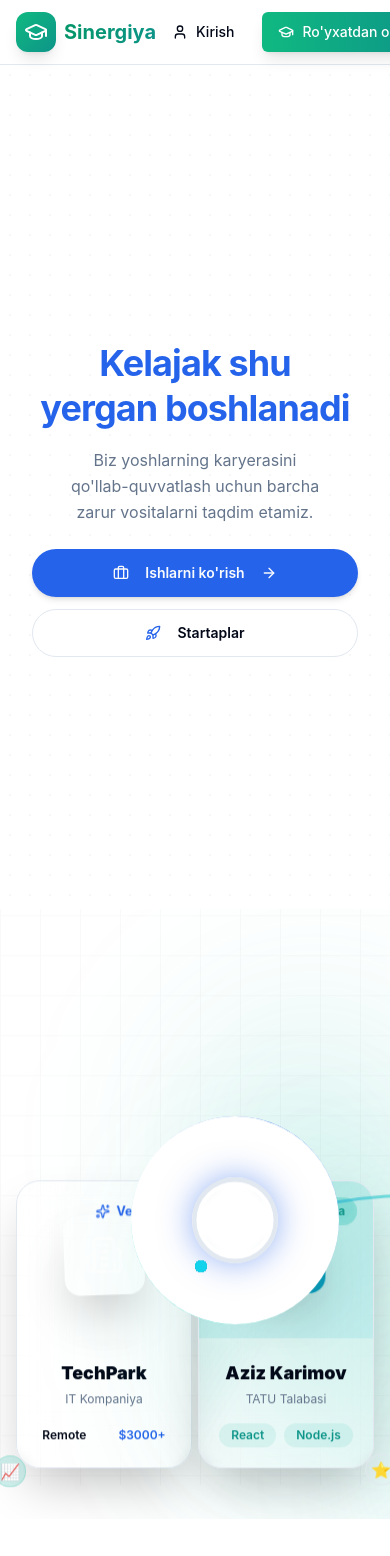
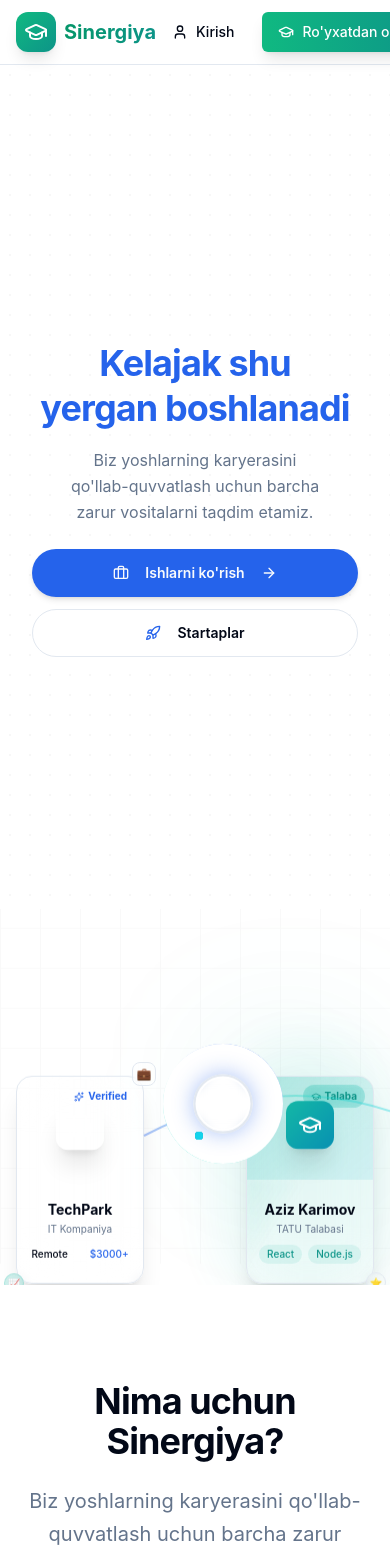
Before and after one commit to otabekxoff-creator/qadam.uz, a Next.js app in the folder frontend/: page / in a window 390 px wide. Shown: the top 1556 px of the page. Built offline with nearby package versions, Linux system fonts and the light colour scheme.

Commit message:
Reduce ConnectionSection padding and size for better mobile/desktop experience

```diff
--- a/frontend/src/components/home/ConnectionSection.tsx
+++ b/frontend/src/components/home/ConnectionSection.tsx
@@ -11,13 +11,13 @@ export function ConnectionSection() {
     offset: ['start end', 'end start'],
   });
 
-  const y = useTransform(scrollYProgress, [0, 1], [50, -50]);
+  const y = useTransform(scrollYProgress, [0, 1], [30, -30]);
 
   return (
-    <section ref={containerRef} className="relative py-20 sm:py-32 overflow-hidden bg-gradient-to-b from-background via-secondary/5 to-background">
-      {/* Enhanced Background Effects */}
+    <section ref={containerRef} className="relative py-12 sm:py-16 overflow-hidden bg-gradient-to-b from-background via-secondary/5 to-background">
+      {/* Background Effects */}
       <div className="absolute inset-0 overflow-hidden">
-        <div className="absolute top-1/2 left-1/2 -translate-x-1/2 -translate-y-1/2 w-[1200px] h-[1200px] bg-gradient-radial from-primary/10 via-teal-500/5 to-transparent rounded-full" />
+        <div className="absolute top-1/2 left-1/2 -translate-x-1/2 -translate-y-1/2 w-[800px] h-[800px] bg-gradient-radial from-primary/10 via-teal-500/5 to-transparent rounded-full" />
 
         {/* Animated Grid */}
         <motion.div
@@ -27,21 +27,21 @@ export function ConnectionSection() {
           <div className="absolute inset-0" style={{ backgroundImage: 'linear-gradient(#000 1px, transparent 1px), linear-gradient(90deg, #000 1px, transparent 1px)', backgroundSize: '40px 40px' }} />
         </motion.div>
 
-        {/* Floating Orbs */}
-        {[...Array(6)].map((_, i) => (
+        {/* Floating Orbs - reduced */}
+        {[...Array(3)].map((_, i) => (
           <motion.div
             key={i}
-            className={`absolute w-64 h-64 rounded-full ${
+            className={`absolute w-32 h-32 rounded-full ${
               i % 2 === 0 ? 'bg-primary/10' : 'bg-teal-500/10'
             } blur-3xl`}
             style={{
-              left: `${20 + i * 15}%`,
-              top: `${10 + i * 12}%`,
+              left: `${25 + i * 25}%`,
+              top: `${20 + i * 20}%`,
             }}
             animate={{
-              x: [0, 50, 0],
-              y: [0, -30, 0],
-              scale: [1, 1.2, 1],
+              x: [0, 30, 0],
+              y: [0, -20, 0],
+              scale: [1, 1.1, 1],
             }}
             transition={{
               duration: 8 + i * 2,
@@ -57,10 +57,10 @@ export function ConnectionSection() {
         className="container relative z-10 mx-auto px-4 sm:px-6"
         style={{ y }}
       >
-        {/* 3D Scene */}
-        <div className="relative h-[450px] sm:h-[550px] lg:h-[600px]">
-          {/* Enhanced Platform with Glow */}
-          <div className="absolute bottom-16 sm:bottom-20 left-1/2 -translate-x-1/2 w-[500px] sm:w-[700px] lg:w-[900px] h-1">
+        {/* 3D Scene - reduced height */}
+        <div className="relative h-[280px] sm:h-[350px] lg:h-[400px]">
+          {/* Platform - reduced */}
+          <div className="absolute bottom-8 sm:bottom-10 left-1/2 -translate-x-1/2 w-[400px] sm:w-[600px] lg:w-[800px] h-0.5">
             <motion.div
               className="w-full h-full bg-gradient-to-r from-transparent via-primary/50 to-transparent"
               initial={{ scaleX: 0, opacity: 0 }}
@@ -68,84 +68,70 @@ export function ConnectionSection() {
               viewport={{ once: true }}
               transition={{ duration: 1.5, delay: 0.5 }}
             />
-            <motion.div
-              className="absolute inset-0 bg-gradient-to-r from-transparent via-primary/30 to-transparent blur-sm"
-              initial={{ scaleX: 0 }}
-              whileInView={{ scaleX: 1 }}
-              viewport={{ once: true }}
-              transition={{ duration: 2, delay: 0.7 }}
-            />
           </div>
 
-          {/* Company Card */}
+          {/* Company Card - smaller */}
           <motion.div
-            className="absolute left-0 sm:left-8 lg:left-20 top-1/2 -translate-y-1/2"
-            initial={{ opacity: 0, x: -150, rotateY: -45 }}
+            className="absolute left-0 sm:left-4 lg:left-16 top-1/2 -translate-y-1/2"
+            initial={{ opacity: 0, x: -80, rotateY: -45 }}
             whileInView={{ opacity: 1, x: 0, rotateY: 0 }}
             viewport={{ once: true }}
-            transition={{ duration: 1.2, delay: 0.2, type: 'spring', stiffness: 50 }}
+            transition={{ duration: 1, delay: 0.2, type: 'spring', stiffness: 50 }}
           >
             <motion.div
               className="relative cursor-pointer"
-              whileHover={{ scale: 1.05, y: -10 }}
+              whileHover={{ scale: 1.05, y: -5 }}
               transition={{ type: 'spring', stiffness: 300 }}
             >
-              {/* Glow */}
+              {/* Glow - smaller */}
               <motion.div
-                className="absolute -inset-8 bg-primary/20 rounded-full blur-3xl"
+                className="absolute -inset-4 bg-primary/20 rounded-full blur-xl"
                 animate={{ scale: [1, 1.2, 1], opacity: [0.3, 0.5, 0.3] }}
                 transition={{ duration: 4, repeat: Infinity }}
               />
 
-              {/* Card */}
-              <div className="relative w-44 sm:w-56 lg:w-64 h-72 sm:h-80 lg:h-96 bg-card/95 backdrop-blur-xl border border-border/50 rounded-3xl shadow-2xl overflow-hidden">
+              {/* Card - smaller */}
+              <div className="relative w-32 sm:w-40 lg:w-48 h-52 sm:h-60 lg:h-72 bg-card/95 backdrop-blur-xl border border-border/50 rounded-2xl shadow-xl overflow-hidden">
                 <div className="absolute inset-0 bg-gradient-to-br from-primary/10 via-transparent to-transparent" />
 
-                <div className="h-[55%] bg-gradient-to-br from-primary/20 to-teal-500/10 flex items-center justify-center relative">
-                  <div className="absolute top-4 right-4">
-                    <motion.div
-                      className="flex items-center gap-1.5 bg-primary/20 backdrop-blur-sm px-3 py-1.5 rounded-full"
-                      animate={{ scale: [1, 1.05, 1] }}
-                      transition={{ duration: 2, repeat: Infinity }}
-                    >
-                      <Sparkles className="w-3.5 h-3.5 text-primary" />
-                      <span className="text-xs font-bold text-primary">Verified</span>
-                    </motion.div>
+                <div className="h-[50%] bg-gradient-to-br from-primary/20 to-teal-500/10 flex items-center justify-center relative">
+                  <div className="absolute top-2 right-2">
+                    <div className="flex items-center gap-1 bg-primary/20 backdrop-blur-sm px-2 py-1 rounded-full">
+                      <Sparkles className="w-2.5 h-2.5 text-primary" />
+                      <span className="text-[10px] font-bold text-primary">Verified</span>
+                    </div>
                   </div>
 
                   <motion.div
-                    className="w-20 sm:w-24 lg:w-28 h-20 sm:h-24 lg:h-28 rounded-2xl bg-gradient-to-br from-primary to-teal-600 flex items-center justify-center shadow-2xl"
-                    animate={{
-                      y: [0, -8, 0],
-                      rotate: [0, 2, -2, 0],
-                    }}
+                    className="w-12 sm:w-14 lg:w-16 h-12 sm:h-14 lg:h-16 rounded-xl bg-gradient-to-br from-primary to-teal-600 flex items-center justify-center shadow-xl"
+                    animate={{ y: [0, -4, 0] }}
                     transition={{ duration: 4, repeat: Infinity, ease: 'easeInOut' }}
                   >
-                    <Building2 className="w-10 sm:w-12 lg:w-14 h-10 sm:h-12 lg:h-14 text-white" />
+                    <Building2 className="w-6 sm:w-7 lg:w-8 h-6 sm:h-7 lg:h-8 text-white" />
                   </motion.div>
                 </div>
 
-                <div className="h-[45%] p-4 sm:p-6 flex flex-col justify-center items-center text-center bg-card/50 backdrop-blur-sm">
-                  <h3 className="font-black text-lg sm:text-xl text-foreground mb-1">TechPark</h3>
-                  <p className="text-xs sm:text-sm text-muted-foreground mb-4">IT Kompaniya</p>
-                  <div className="flex gap-2">
-                    <span className="px-3 py-1 bg-secondary/80 rounded-full text-xs font-semibold">Remote</span>
-                    <span className="px-3 py-1 bg-primary/10 text-primary rounded-full text-xs font-semibold">$3000+</span>
+                <div className="h-[50%] p-3 sm:p-4 flex flex-col justify-center items-center text-center bg-card/50 backdrop-blur-sm">
+                  <h3 className="font-bold text-sm sm:text-base text-foreground mb-0.5">TechPark</h3>
+                  <p className="text-[10px] sm:text-xs text-muted-foreground mb-2">IT Kompaniya</p>
+                  <div className="flex gap-1.5">
+                    <span className="px-2 py-0.5 bg-secondary/80 rounded-full text-[10px] font-medium">Remote</span>
+                    <span className="px-2 py-0.5 bg-primary/10 text-primary rounded-full text-[10px] font-medium">$3000+</span>
                   </div>
                 </div>
               </div>
 
-              {/* Floating Elements */}
+              {/* Floating Elements - smaller */}
               <motion.div
-                className="absolute -top-4 -right-6 sm:-right-8 w-10 sm:w-12 h-10 sm:h-12 bg-primary/20 backdrop-blur-sm rounded-xl flex items-center justify-center border border-primary/20"
-                animate={{ y: [0, -15, 0], rotate: [0, 15, 0] }}
+                className="absolute -top-2 -right-3 w-6 h-6 bg-primary/20 backdrop-blur-sm rounded-lg flex items-center justify-center border border-primary/20 text-xs"
+                animate={{ y: [0, -8, 0] }}
                 transition={{ duration: 5, repeat: Infinity, delay: 0.5 }}
               >
                 💼
               </motion.div>
               <motion.div
-                className="absolute -bottom-4 -left-6 sm:-left-8 w-8 sm:w-10 h-8 sm:h-10 bg-teal-500/20 backdrop-blur-sm rounded-full flex items-center justify-center border border-teal-500/20"
-                animate={{ y: [0, 12, 0], x: [0, 8, 0] }}
+                className="absolute -bottom-2 -left-3 w-5 h-5 bg-teal-500/20 backdrop-blur-sm rounded-full flex items-center justify-center border border-teal-500/20 text-[10px]"
+                animate={{ y: [0, 6, 0] }}
                 transition={{ duration: 6, repeat: Infinity, delay: 0.3 }}
               >
                 📈
@@ -153,75 +139,68 @@ export function ConnectionSection() {
             </motion.div>
           </motion.div>
 
-          {/* Student Card */}
+          {/* Student Card - smaller */}
           <motion.div
-            className="absolute right-0 sm:right-8 lg:right-20 top-1/2 -translate-y-1/2"
-            initial={{ opacity: 0, x: 150, rotateY: 45 }}
+            className="absolute right-0 sm:right-4 lg:right-16 top-1/2 -translate-y-1/2"
+            initial={{ opacity: 0, x: 80, rotateY: 45 }}
             whileInView={{ opacity: 1, x: 0, rotateY: 0 }}
             viewport={{ once: true }}
-            transition={{ duration: 1.2, delay: 0.4, type: 'spring', stiffness: 50 }}
+            transition={{ duration: 1, delay: 0.4, type: 'spring', stiffness: 50 }}
           >
             <motion.div
               className="relative cursor-pointer"
-              whileHover={{ scale: 1.05, y: -10 }}
+              whileHover={{ scale: 1.05, y: -5 }}
               transition={{ type: 'spring', stiffness: 300 }}
             >
-              {/* Glow */}
+              {/* Glow - smaller */}
               <motion.div
-                className="absolute -inset-8 bg-teal-500/20 rounded-full blur-3xl"
+                className="absolute -inset-4 bg-teal-500/20 rounded-full blur-xl"
                 animate={{ scale: [1, 1.2, 1], opacity: [0.3, 0.5, 0.3] }}
                 transition={{ duration: 4, repeat: Infinity, delay: 2 }}
               />
 
-              {/* Card */}
-              <div className="relative w-44 sm:w-56 lg:w-64 h-72 sm:h-80 lg:h-96 bg-card/95 backdrop-blur-xl border border-border/50 rounded-3xl shadow-2xl overflow-hidden">
+              {/* Card - smaller */}
+              <div className="relative w-32 sm:w-40 lg:w-48 h-52 sm:h-60 lg:h-72 bg-card/95 backdrop-blur-xl border border-border/50 rounded-2xl shadow-xl overflow-hidden">
                 <div className="absolute inset-0 bg-gradient-to-br from-teal-500/10 via-transparent to-primary/10" />
 
-                <div className="h-[55%] bg-gradient-to-br from-teal-500/20 to-cyan-500/10 flex items-center justify-center relative">
-                  <div className="absolute top-4 right-4">
-                    <motion.div
-                      className="flex items-center gap-1.5 bg-teal-500/20 backdrop-blur-sm px-3 py-1.5 rounded-full"
-                      animate={{ scale: [1, 1.05, 1] }}
-                      transition={{ duration: 2, repeat: Infinity, delay: 1 }}
-                    >
-                      <GraduationCap className="w-3.5 h-3.5 text-teal-600" />
-                      <span className="text-xs font-bold text-teal-600">Talaba</span>
-                    </motion.div>
+                <div className="h-[50%] bg-gradient-to-br from-teal-500/20 to-cyan-500/10 flex items-center justify-center relative">
+                  <div className="absolute top-2 right-2">
+                    <div className="flex items-center gap-1 bg-teal-500/20 backdrop-blur-sm px-2 py-1 rounded-full">
+                      <GraduationCap className="w-2.5 h-2.5 text-teal-600" />
+                      <span className="text-[10px] font-bold text-teal-600">Talaba</span>
+                    </div>
                   </div>
 
                   <motion.div
-                    className="w-20 sm:w-24 lg:w-28 h-20 sm:h-24 lg:h-28 rounded-2xl bg-gradient-to-br from-teal-500 to-cyan-600 flex items-center justify-center shadow-2xl"
-                    animate={{
-                      y: [0, -8, 0],
-                      rotate: [0, -2, 2, 0],
-                    }}
+                    className="w-12 sm:w-14 lg:w-16 h-12 sm:h-14 lg:h-16 rounded-xl bg-gradient-to-br from-teal-500 to-cyan-600 flex items-center justify-center shadow-xl"
+                    animate={{ y: [0, -4, 0] }}
                     transition={{ duration: 4, repeat: Infinity, ease: 'easeInOut', delay: 0.5 }}
                   >
-                    <GraduationCap className="w-10 sm:w-12 lg:w-14 h-10 sm:h-12 lg:h-14 text-white" />
+                    <GraduationCap className="w-6 sm:w-7 lg:w-8 h-6 sm:h-7 lg:h-8 text-white" />
                   </motion.div>
                 </div>
 
-                <div className="h-[45%] p-4 sm:p-6 flex flex-col justify-center items-center text-center bg-card/50 backdrop-blur-sm">
-                  <h3 className="font-black text-lg sm:text-xl text-foreground mb-1">Aziz Karimov</h3>
-                  <p className="text-xs sm:text-sm text-muted-foreground mb-4">TATU Talabasi</p>
-                  <div className="flex gap-2">
-                    <span className="px-3 py-1 bg-teal-500/10 text-teal-600 rounded-full text-xs font-semibold">React</span>
-                    <span className="px-3 py-1 bg-teal-500/10 text-teal-600 rounded-full text-xs font-semibold">Node.js</span>
+                <div className="h-[50%] p-3 sm:p-4 flex flex-col justify-center items-center text-center bg-card/50 backdrop-blur-sm">
+                  <h3 className="font-bold text-sm sm:text-base text-foreground mb-0.5">Aziz Karimov</h3>
+                  <p className="text-[10px] sm:text-xs text-muted-foreground mb-2">TATU Talabasi</p>
+                  <div className="flex gap-1.5">
+                    <span className="px-2 py-0.5 bg-teal-500/10 text-teal-600 rounded-full text-[10px] font-medium">React</span>
+                    <span className="px-2 py-0.5 bg-teal-500/10 text-teal-600 rounded-full text-[10px] font-medium">Node.js</span>
                   </div>
                 </div>
               </div>
 
-              {/* Floating Elements */}
+              {/* Floating Elements - smaller */}
               <motion.div
-                className="absolute -top-4 -left-6 sm:-left-8 w-10 sm:w-12 h-10 sm:h-12 bg-teal-500/20 backdrop-blur-sm rounded-xl flex items-center justify-center border border-teal-500/20"
-                animate={{ y: [0, -15, 0], rotate: [0, -15, 0] }}
+                className="absolute -top-2 -left-3 w-6 h-6 bg-teal-500/20 backdrop-blur-sm rounded-lg flex items-center justify-center border border-teal-500/20 text-xs"
+                animate={{ y: [0, -8, 0] }}
                 transition={{ duration: 5, repeat: Infinity, delay: 0.8 }}
               >
                 🎓
               </motion.div>
               <motion.div
-                className="absolute -bottom-4 -right-6 sm:-right-8 w-8 sm:w-10 h-8 sm:h-10 bg-primary/20 backdrop-blur-sm rounded-full flex items-center justify-center border border-primary/20"
-                animate={{ y: [0, 12, 0], x: [0, -8, 0] }}
+                className="absolute -bottom-2 -right-3 w-5 h-5 bg-primary/20 backdrop-blur-sm rounded-full flex items-center justify-center border border-primary/20 text-[10px]"
+                animate={{ y: [0, 6, 0] }}
                 transition={{ duration: 6, repeat: Infinity, delay: 0.6 }}
               >
                 ⭐
@@ -229,54 +208,54 @@ export function ConnectionSection() {
             </motion.div>
           </motion.div>
 
-          {/* Central Handshake */}
+          {/* Central Handshake - smaller */}
           <motion.div
             className="absolute left-1/2 top-1/2 -translate-x-1/2 -translate-y-1/2 z-30"
             initial={{ opacity: 0, scale: 0, rotate: -180 }}
             whileInView={{ opacity: 1, scale: 1, rotate: 0 }}
             viewport={{ once: true }}
-            transition={{ duration: 1, delay: 0.8, type: 'spring', stiffness: 100 }}
+            transition={{ duration: 0.8, delay: 0.6, type: 'spring', stiffness: 100 }}
           >
-            {/* Outer Glow Ring */}
+            {/* Outer Glow Ring - smaller */}
             <motion.div
-              className="absolute -inset-16 sm:-inset-20 rounded-full"
+              className="absolute -inset-8 sm:-inset-12 rounded-full"
               style={{
                 background: 'conic-gradient(from 0deg, transparent, hsl(var(--primary)), transparent, hsl(174, 70%, 50%), transparent)',
               }}
               animate={{ rotate: 360 }}
               transition={{ duration: 8, repeat: Infinity, ease: 'linear' }}
             />
-            <div className="absolute -inset-16 sm:-inset-20 bg-background rounded-full" />
+            <div className="absolute -inset-8 sm:-inset-12 bg-background rounded-full" />
 
-            {/* Inner Glow */}
+            {/* Inner Glow - smaller */}
             <motion.div
-              className="absolute -inset-12 sm:-inset-16 bg-gradient-radial from-primary/30 via-teal-500/20 to-transparent rounded-full blur-2xl"
+              className="absolute -inset-6 sm:-inset-10 bg-gradient-radial from-primary/30 via-teal-500/20 to-transparent rounded-full blur-xl"
               animate={{ scale: [1, 1.3, 1], opacity: [0.5, 0.8, 0.5] }}
               transition={{ duration: 3, repeat: Infinity }}
             />
 
-            {/* Main Icon */}
+            {/* Main Icon - smaller */}
             <motion.div
-              className="relative w-20 h-20 sm:w-28 sm:h-28 rounded-full bg-gradient-to-br from-primary via-teal-500 to-cyan-500 flex items-center justify-center shadow-2xl border-4 border-background"
+              className="relative w-14 h-14 sm:w-18 sm:h-18 lg:w-20 lg:h-20 rounded-full bg-gradient-to-br from-primary via-teal-500 to-cyan-500 flex items-center justify-center shadow-xl border-2 border-background"
               animate={{
-                scale: [1, 1.1, 1],
+                scale: [1, 1.08, 1],
                 boxShadow: [
-                  '0 0 30px hsl(var(--primary) / 0.5)',
-                  '0 0 60px hsl(174, 70%, 50% / 0.5)',
-                  '0 0 30px hsl(var(--primary) / 0.5)',
+                  '0 0 20px hsl(var(--primary) / 0.4)',
+                  '0 0 40px hsl(174, 70%, 50% / 0.4)',
+                  '0 0 20px hsl(var(--primary) / 0.4)',
                 ],
               }}
               transition={{ duration: 3, repeat: Infinity }}
             >
-              <div className="absolute inset-1 rounded-full bg-background/30 backdrop-blur-sm" />
-              <Handshake className="w-10 h-10 sm:w-14 sm:h-14 text-white relative z-10" />
+              <div className="absolute inset-0.5 rounded-full bg-background/20 backdrop-blur-sm" />
+              <Handshake className="w-7 h-7 sm:w-8 sm:h-8 lg:w-9 lg:h-9 text-white relative z-10" />
             </motion.div>
 
-            {/* Particle Orbits */}
-            {[...Array(12)].map((_, i) => (
+            {/* Particle Orbits - fewer */}
+            {[...Array(6)].map((_, i) => (
               <motion.div
                 key={i}
-                className="absolute w-3 h-3 rounded-full"
+                className="absolute w-2 h-2 rounded-full"
                 style={{
                   background: i % 3 === 0 ? 'hsl(var(--primary))' : i % 3 === 1 ? 'hsl(174, 70%, 50%)' : 'hsl(187, 85%, 50%)',
                 }}
@@ -288,15 +267,15 @@ export function ConnectionSection() {
                     left: '50%',
                   }}
                   animate={{
-                    x: Math.cos((i * 30 * Math.PI) / 180) * 70,
-                    y: Math.sin((i * 30 * Math.PI) / 180) * 70,
+                    x: Math.cos((i * 60 * Math.PI) / 180) * 50,
+                    y: Math.sin((i * 60 * Math.PI) / 180) * 50,
                     opacity: [0, 1, 0],
                     scale: [0.5, 1, 0.5],
                   }}
                   transition={{
                     duration: 2,
                     repeat: Infinity,
-                    delay: i * 0.15,
+                    delay: i * 0.25,
                     ease: 'easeInOut',
                   }}
                 />
@@ -304,21 +283,21 @@ export function ConnectionSection() {
             ))}
           </motion.div>
 
-          {/* Connection Path */}
+          {/* Connection Path - simplified */}
           <svg className="absolute inset-0 w-full h-full pointer-events-none overflow-visible">
             <motion.path
-              d="M 160 300 Q 400 180 640 300"
+              d="M 128 200 Q 280 120 432 200"
               fill="none"
-              stroke="url(#connectionGradient)"
-              strokeWidth="3"
-              strokeDasharray="15 8"
+              stroke="url(#connectionGradientSmall)"
+              strokeWidth="2"
+              strokeDasharray="10 5"
               initial={{ pathLength: 0, opacity: 0 }}
-              whileInView={{ pathLength: 1, opacity: 0.6 }}
+              whileInView={{ pathLength: 1, opacity: 0.4 }}
               viewport={{ once: true }}
-              transition={{ duration: 2.5, delay: 1 }}
+              transition={{ duration: 2, delay: 0.8 }}
             />
             <defs>
-              <linearGradient id="connectionGradient" x1="0%" y1="0%" x2="100%" y2="0%">
+              <linearGradient id="connectionGradientSmall" x1="0%" y1="0%" x2="100%" y2="0%">
                 <stop offset="0%" stopColor="hsl(var(--primary))" />
                 <stop offset="50%" stopColor="hsl(174, 70%, 50%)" />
                 <stop offset="100%" stopColor="hsl(187, 85%, 50%)" />
```
